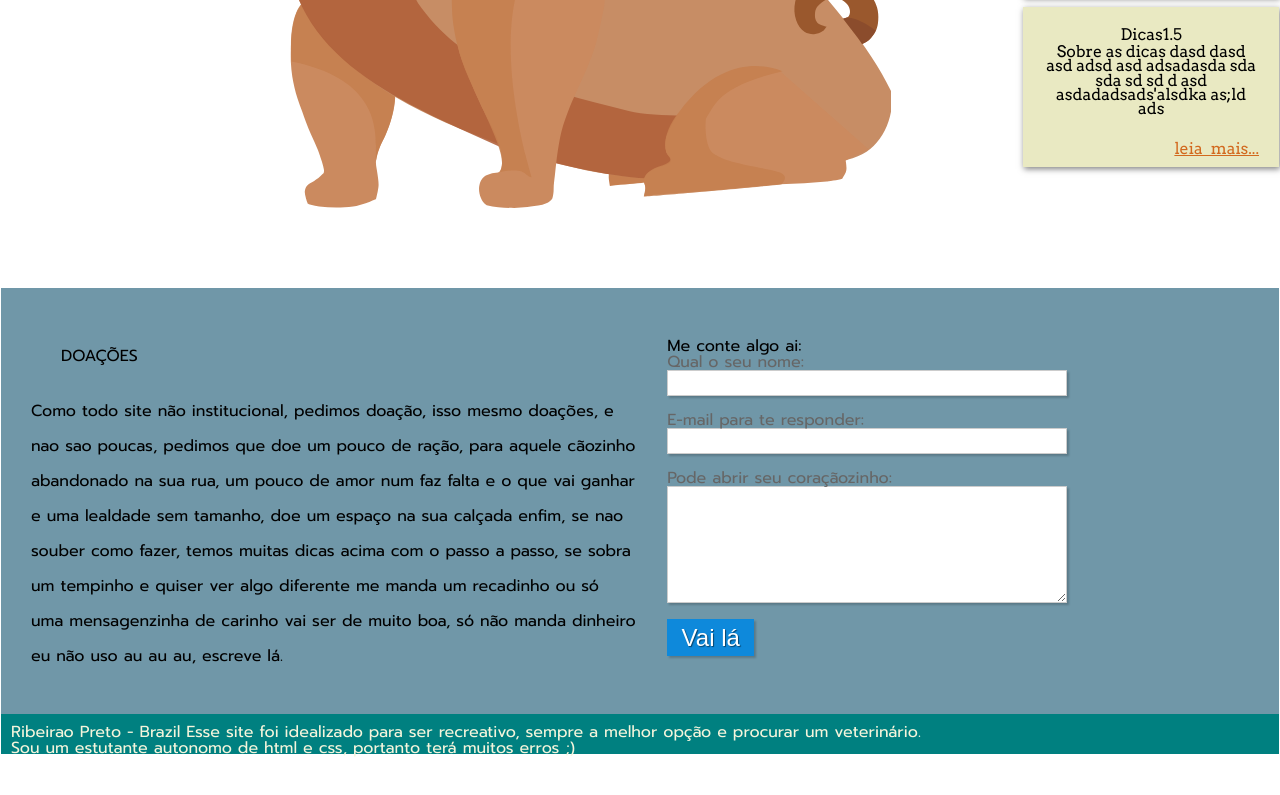
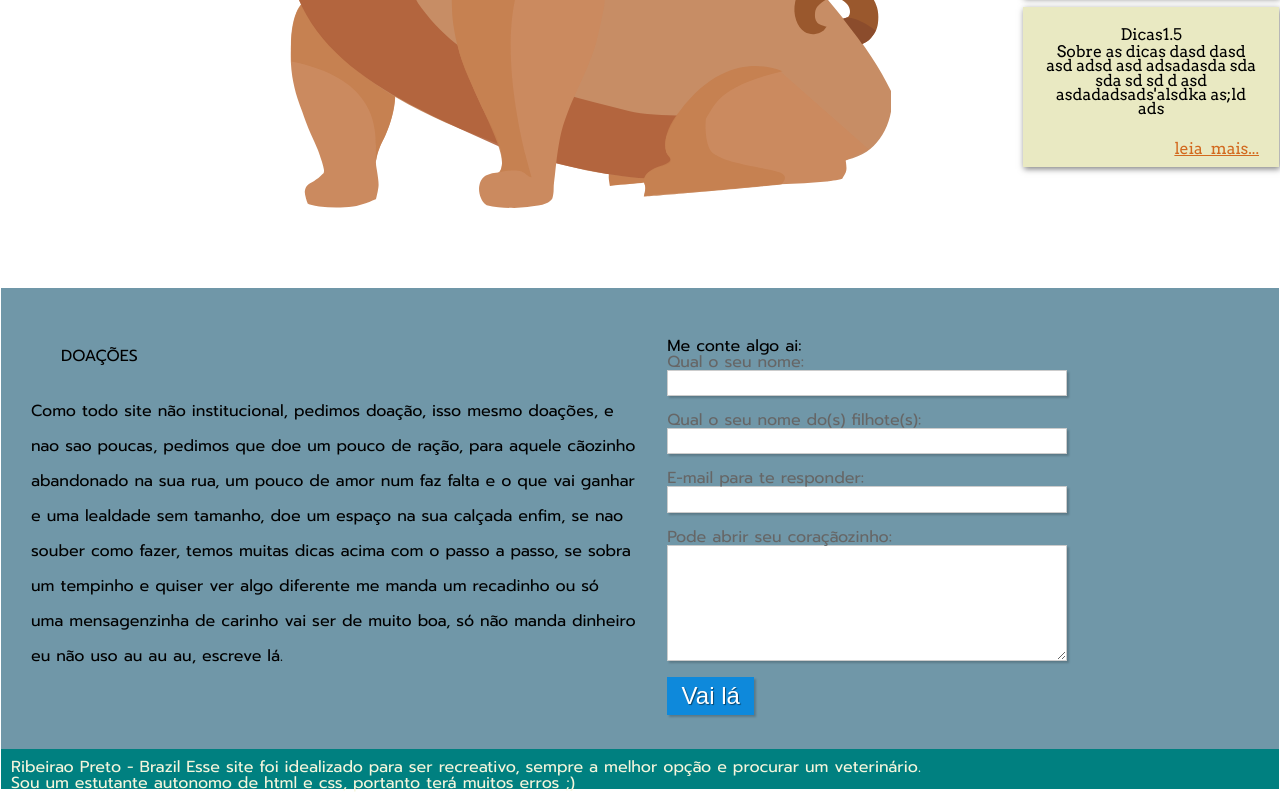
Before and after one commit to danielsodre7/puug, a plain HTML site: page index.html in a window 1280 px wide. Shown: the part 1116-1911 px from the top of the page. Before the commit the page ends 1876 px from the top, so only its background shows below. Drawn offline with Linux system fonts and the light colour scheme; a web font is replaced by a local one.

Commit message:
mais uno testo7

```diff
--- a/index.html
+++ b/index.html
@@ -466,6 +466,10 @@
                             </div>
 
                             <div class="campo">
+                                <label>Qual o seu nome do(s) filhote(s): <input type="text" id="nome" name="name" style="width: 25em" value=""/></label>
+                            </div>
+
+                            <div class="campo">
                                 <label>E-mail para te responder: <input type="email" id="email" name="email" style="width: 25em" value=""/></label>
                             </div>
 
```
